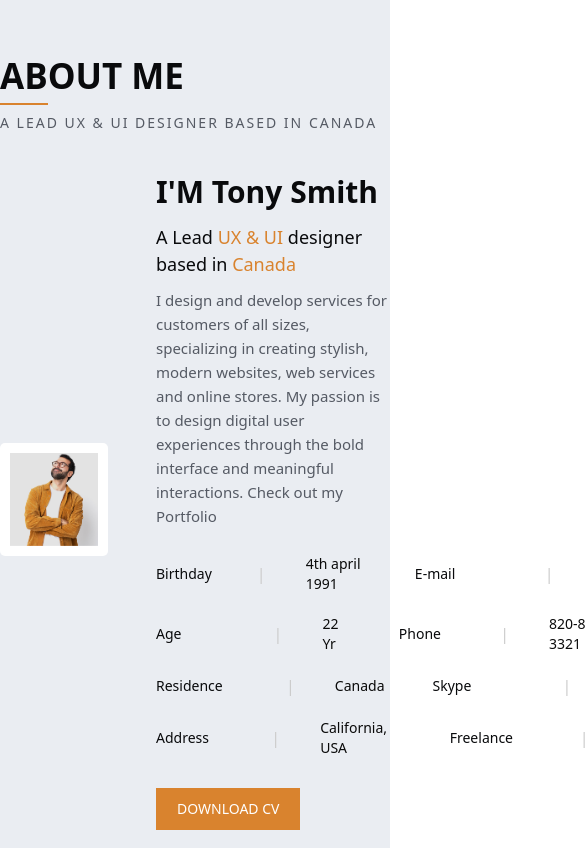
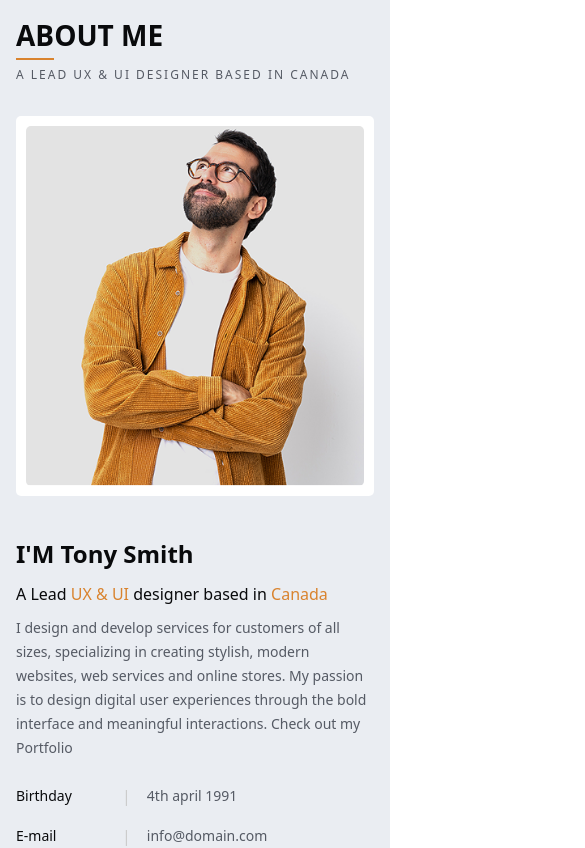
Before and after one commit to Sijan666/portfolioTonySmith, a React (Vite) app: page / in a window 390 px wide. Shown: the part 1460-2308 px from the top of the page, 585 px wide, since content can reach past the window. Built offline with nearby package versions, Linux system fonts and the light colour scheme.

Commit message:
fix responsive issue in about

```diff
--- a/src/components/layouts/Aboutme.jsx
+++ b/src/components/layouts/Aboutme.jsx
@@ -4,95 +4,92 @@ import Flex from '../Flex'
 import Images from '../Images'
 import aboutu from '../../assets/aboutu.png'
 import Button from '../Button'
-import { FaFacebook, FaFacebookF, FaInstagram, FaLinkedinIn, FaTwitter } from 'react-icons/fa'
+import { FaFacebookF, FaInstagram, FaLinkedinIn, FaTwitter } from 'react-icons/fa'
 
 const Aboutme = () => {
     return (
         <>
-        <div className="py-25 bg-[#EAEDF2]">
-            <Container>
-                <h3 className='text-[#090A0C] font-bold text-[35px]'><span className='border-b-2 border-[#D9832E] pb-1'>AB</span>OUT ME</h3>
-                <p className='text-[14px] text-[#555A64] tracking-[2px] uppercase pt-2.5'>A Lead UX & UI designer based in Canada</p>
-                <div className="pt-9">
-                    <Flex className={'justify-between gap-x-12'}>
-                        <div className="p-2.5 rounded-[5px] bg-white w-[40%] relative group">
-                            <Images imgSrc={aboutu}/>
+        <div className="py-16 md:py-25 bg-[#EAEDF2]">
+            <Container className={'px-4 lg:px-0'}>
+                <h3 className='text-[#090A0C] font-bold text-[28px] md:text-[35px]'><span className='border-b-2 border-[#D9832E] pb-1'>AB</span>OUT ME</h3>
+                <p className='text-[12px] md:text-[14px] text-[#555A64] tracking-[2px] uppercase pt-2.5'>A Lead UX & UI designer based in Canada</p>
+                <div className="pt-8 md:pt-9">
+                    <Flex className={'flex-col lg:flex-row justify-between gap-y-10 lg:gap-y-0 lg:gap-x-12'}>
+                        <div className="p-2.5 rounded-[5px] bg-white w-full md:w-[70%] lg:w-[40%] mx-auto relative group shrink-0">
+                            <Images imgSrc={aboutu} className="w-full object-cover rounded-[5px]"/>
                             <div className="p-2 bg-white border-2 border-white opacity-0 group-hover:opacity-100 duration-300 -translate-x-2 group-hover:translate-x-2 inline-block overflow-hidden absolute top-8 left-0">
                                 <div className="p-3 bg-[#D9832E] duration-500 -translate-x-1 group-hover:translate-x-0 cursor-pointer opacity-0 group-hover:opacity-100">
                                     <FaFacebookF className='text-white'/>
                                 </div>
-
-                                {/* Twitter - ১৫০ মিলিসেকেন্ড পরে আসবে */}
+                                {/* Twitter */}
                                 <div className="p-3 bg-[#D9832E] mt-3 duration-500 delay-100 -translate-x-1 group-hover:translate-x-0 cursor-pointer opacity-0 group-hover:opacity-100">
                                     <FaTwitter className='text-white'/>
                                 </div>
-
-                                {/* Instagram - ৩০০ মিলিসেকেন্ড পরে আসবে */}
+                                {/* Instagram */}
                                 <div className="p-3 bg-[#D9832E] mt-3 duration-500 delay-200 -translate-x-1 group-hover:translate-x-0 cursor-pointer opacity-0 group-hover:opacity-100">
                                     <FaInstagram className='text-white'/>
                                 </div>
-
-                                {/* LinkedIn - ৪৫০ মিলিসেকেন্ড পরে আসবে */}
+                                {/* LinkedIn */}
                                 <div className="p-3 bg-[#D9832E] mt-3 duration-500 delay-300 -translate-x-1 group-hover:translate-x-0 cursor-pointer opacity-0 group-hover:opacity-100">
                                     <FaLinkedinIn className='text-white'/>
                                 </div>
                             </div>
                         </div>
-                        <div className="w-[60%]">
-                            <h4 className='text-[#090A0C] text-[30px] font-semibold'>I'M Tony Smith</h4>
-                            <h5 className='text-[#090A0C] text-[18px] py-2.5'>A Lead <span className='text-[#D9832E]'>UX & UI</span> designer based in <span className='text-[#D9832E]'>Canada</span></h5>
-                            <p className='text-[15px] text-[#555A64] leading-6'>I design and develop services for customers of all sizes, specializing in creating stylish, modern websites, web services and online stores. My passion is to design digital user experiences through the bold interface and meaningful interactions. Check out my Portfolio</p>
-                            <div className="pt-6.5 pb-7.5">
-                                <div className="flex items-center gap-x-12 ">
-                                    <div className="flex items-center gap-x-10 w-[312px]">
+                        <div className="w-full lg:w-[60%]">
+                            <h4 className='text-[#090A0C] text-[24px] md:text-[30px] font-semibold'>I'M Tony Smith</h4>
+                            <h5 className='text-[#090A0C] text-[16px] md:text-[18px] py-2.5'>A Lead <span className='text-[#D9832E]'>UX & UI</span> designer based in <span className='text-[#D9832E]'>Canada</span></h5>
+                            <p className='text-[14px] md:text-[15px] text-[#555A64] leading-6 md:leading-relaxed'>I design and develop services for customers of all sizes, specializing in creating stylish, modern websites, web services and online stores. My passion is to design digital user experiences through the bold interface and meaningful interactions. Check out my Portfolio</p>
+                            <div className="pt-6 pb-8 md:pt-6.5 md:pb-7.5">
+                                <div className="flex flex-col sm:flex-row sm:items-center gap-y-4 sm:gap-y-0 sm:gap-x-12">
+                                    <div className="flex items-center gap-x-4 sm:gap-x-10 w-full sm:w-[312px]">
                                         <p className="text-sm font-medium w-[90px] text-[#090A0C]">Birthday</p>
-                                        <p className=" text-[#CCCCCC]">|</p>
-                                        <p className="text[#555A64] text-sm">4th april 1991</p>
+                                        <p className="text-[#CCCCCC]">|</p>
+                                        <p className="text-[#555A64] text-sm whitespace-nowrap">4th april 1991</p>
                                     </div>
-                                    <div className="flex items-center gap-x-10 w-[312px]">
+                                    <div className="flex items-center gap-x-4 sm:gap-x-10 w-full sm:w-[312px]">
                                         <p className="text-sm font-medium w-[90px] text-[#090A0C]">E-mail</p>
-                                        <p className=" text-[#CCCCCC]">|</p>
-                                        <p className="text[#555A64] text-sm">info@domain.com</p>
+                                        <p className="text-[#CCCCCC]">|</p>
+                                        <p className="text-[#555A64] text-sm break-all sm:break-normal">info@domain.com</p>
                                     </div>
                                 </div>
-                                <div className="flex items-center gap-x-12 mt-5">
-                                    <div className="flex items-center gap-x-10 w-[312px]">
+                                <div className="flex flex-col sm:flex-row sm:items-center gap-y-4 sm:gap-y-0 sm:gap-x-12 mt-4 sm:mt-5">
+                                    <div className="flex items-center gap-x-4 sm:gap-x-10 w-full sm:w-[312px]">
                                         <p className="text-sm font-medium w-[90px] text-[#090A0C]">Age</p>
-                                        <p className=" text-[#CCCCCC]">|</p>
-                                        <p className="text[##555a64] text-sm">22 Yr</p>
+                                        <p className="text-[#CCCCCC]">|</p>
+                                        <p className="text-[#555A64] text-sm whitespace-nowrap">22 Yr</p>
                                     </div>
-                                    <div className="flex items-center gap-x-10 w-[312px]">
+                                    <div className="flex items-center gap-x-4 sm:gap-x-10 w-full sm:w-[312px]">
                                         <p className="text-sm font-medium w-[90px] text-[#090A0C]">Phone</p>
-                                        <p className=" text-[#CCCCCC]">|</p>
-                                        <p className="text[#555A64] text-sm">820-885-3321</p>
+                                        <p className="text-[#CCCCCC]">|</p>
+                                        <p className="text-[#555A64] text-sm whitespace-nowrap">820-885-3321</p>
                                     </div>
                                 </div>
-                                <div className="flex items-center gap-x-12 mt-5">
-                                    <div className="flex items-center gap-x-10  w-[312px]">
+                                <div className="flex flex-col sm:flex-row sm:items-center gap-y-4 sm:gap-y-0 sm:gap-x-12 mt-4 sm:mt-5">
+                                    <div className="flex items-center gap-x-4 sm:gap-x-10 w-full sm:w-[312px]">
                                         <p className="text-sm font-medium w-[90px] text-[#090A0C]">Residence</p>
-                                        <p className=" text-[#CCCCCC]">|</p>
-                                        <p className="text[#555A64] text-sm">Canada</p>
+                                        <p className="text-[#CCCCCC]">|</p>
+                                        <p className="text-[#555A64] text-sm whitespace-nowrap">Canada</p>
                                     </div>
-                                    <div className="flex items-center gap-x-10 w-[312px]">
+                                    <div className="flex items-center gap-x-4 sm:gap-x-10 w-full sm:w-[312px]">
                                         <p className="text-sm font-medium w-[90px] text-[#090A0C]">Skype</p>
-                                        <p className=" text-[#CCCCCC]">|</p>
-                                        <p className="text[#555A64] text-sm">skype.0404</p>
+                                        <p className="text-[#CCCCCC]">|</p>
+                                        <p className="text-[#555A64] text-sm whitespace-nowrap">skype.0404</p>
                                     </div>
                                 </div>
-                                <div className="flex items-center gap-x-12 mt-5">
-                                    <div className="flex items-center gap-x-10  w-[312px]">
+                                <div className="flex flex-col sm:flex-row sm:items-center gap-y-4 sm:gap-y-0 sm:gap-x-12 mt-4 sm:mt-5">
+                                    <div className="flex items-center gap-x-4 sm:gap-x-10 w-full sm:w-[312px]">
                                         <p className="text-sm font-medium w-[90px] text-[#090A0C]">Address</p>
-                                        <p className=" text-[#CCCCCC]">|</p>
-                                        <p className="text[#555A64] text-sm">California, USA</p>
+                                        <p className="text-[#CCCCCC]">|</p>
+                                        <p className="text-[#555A64] text-sm whitespace-nowrap">California, USA</p>
                                     </div>
-                                    <div className="flex items-center gap-x-10 w-[312px]">
+                                    <div className="flex items-center gap-x-4 sm:gap-x-10 w-full sm:w-[312px]">
                                         <p className="text-sm font-medium w-[90px] text-[#090A0C]">Freelance</p>
-                                        <p className=" text-[#CCCCCC]">|</p>
-                                        <p className="text[#555A64] text-sm">Available</p>
+                                        <p className="text-[#CCCCCC]">|</p>
+                                        <p className="text-[#555A64] text-sm whitespace-nowrap">Available</p>
                                     </div>
                                 </div>
                             </div>
-                            <Button btnText={'DOWNLOAD CV'}/>
+                            <Button btnText={'DOWNLOAD CV'} className={"w-full sm:w-auto text-center flex justify-center"}/>
                         </div>
                     </Flex>
                 </div>
```
